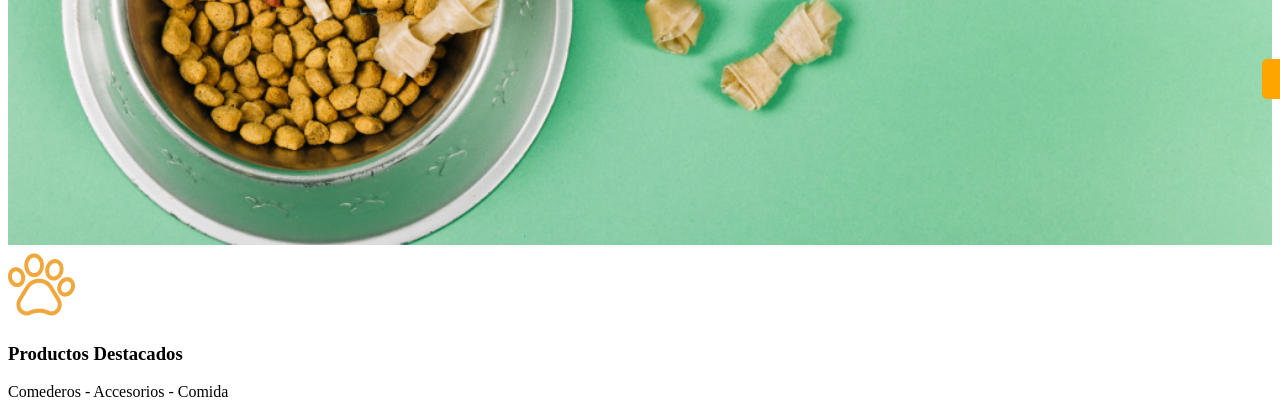
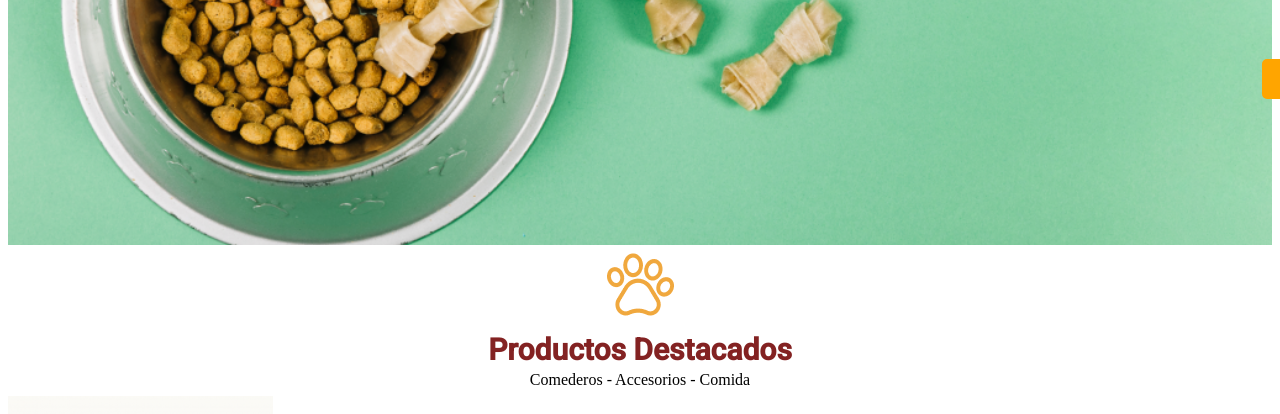
Before and after one commit to lizgiraldo/petShop, a plain HTML site: page index.html in a window 1280 px wide. Shown: the part 326-740 px from the top of the page. Drawn offline with Linux system fonts and the light colour scheme; a web font is replaced by a local one.

Commit message:
trabajando en el h1

```diff
--- a/css/style.css
+++ b/css/style.css
@@ -1,4 +1,6 @@
 @import url('https://fonts.googleapis.com/css2?family=Cabin:ital,wght@0,400;0,500;1,400&family=Marvel:wght@700&family=Roboto:wght@300;400;500&display=swap');
+
+
 
 .grantesOfertas{
 background-color: black;
@@ -55,8 +57,7 @@ border: solid 0.5px black;
    color: white;
 }
 
-.lista select
-{
+.lista select{
    list-style-type: none;
    display: inline;
    padding-right:0px;
@@ -71,8 +72,6 @@ border: solid 0.5px black;
 .navegador{
 background-color: orange;
 border: 5px solid orange;
-
-
 }
 
 .nav {
@@ -86,3 +85,14 @@ font-weight: 500;
 text-decoration: none;
 color: white;
 }
+
+.productosDestacados{
+text-align: center;
+line-height: 0;
+}
+
+.tituloPrincipal{
+font-family: 'Roboto', sans-serif;
+font-size: 30px;
+color: rgb(131, 34, 34);
+}
--- a/index.html
+++ b/index.html
@@ -43,16 +43,16 @@
                 <img  src="img/bowl-and-pet-daities-on-green-background 1.png" alt="Comedero Grande">
                 <span class="texto-encima">¡Es un placer tenerte aquí!</span>
                 <span class="texto-encima1">¡Comederos en descuento!</span>
-                <button class="boton">Comederos</button>
+                <button class="boton"><a class="sinDecoracion" href="">Comederos</a></button>
             </span>
 
         </div>
 
-        <section class="productosDestacados">
-            <article>
+        <section>
+            <article class="productosDestacados">
                 <img src="img/pawprint 1.png" alt="Huella">
-                <h1>Productos Destacados</h1>
-                <p>Comederos - Accesorios - Comida</p>
+                <h1 class="tituloPrincipal">Productos Destacados</h1>
+                <p class="subtituloPequeño">Comederos - Accesorios - Comida</p>
             </article>
 
             <article>
```
